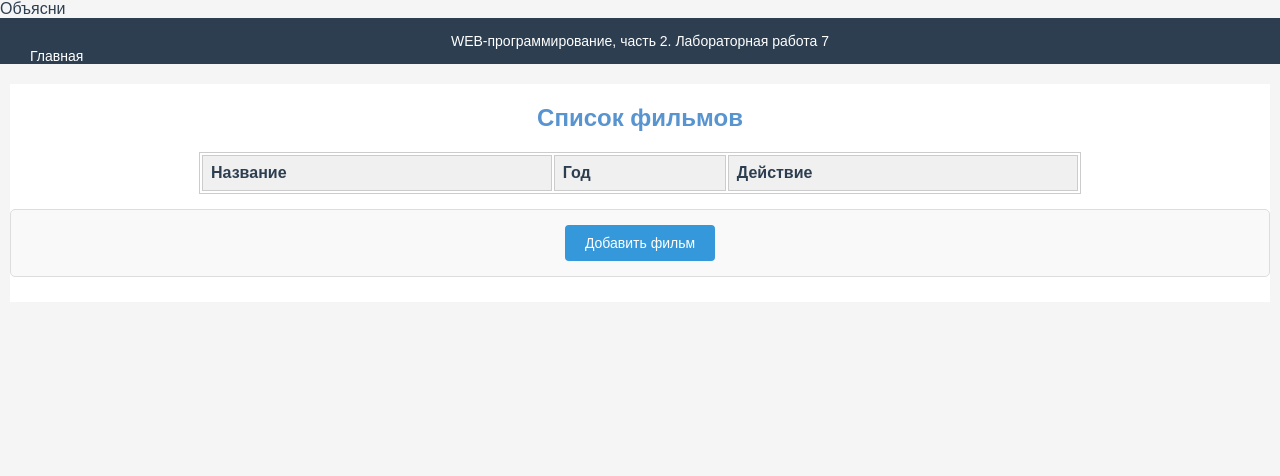
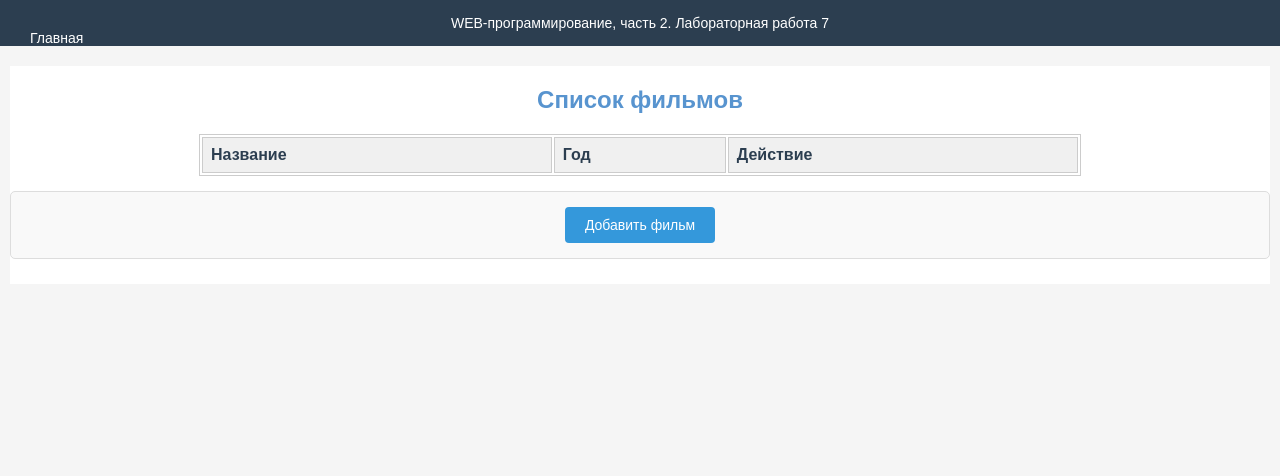
Before and after one commit to ArtematGame/WebCursTree, a Flask app: page /lab7/ in a window 1280 px wide. Shown: the top 476 px of the page. Run offline with Flask 3, Linux system fonts and the light colour scheme; data that the repository does not hold is empty.

Commit message:
исправление стилей

```diff
--- a/templates/lab7/index.html
+++ b/templates/lab7/index.html
@@ -62,7 +62,6 @@
         font-size: 14px;
     }
 </style>
-Объясни
 {% endblock %}
 
 {% block main %}
```
